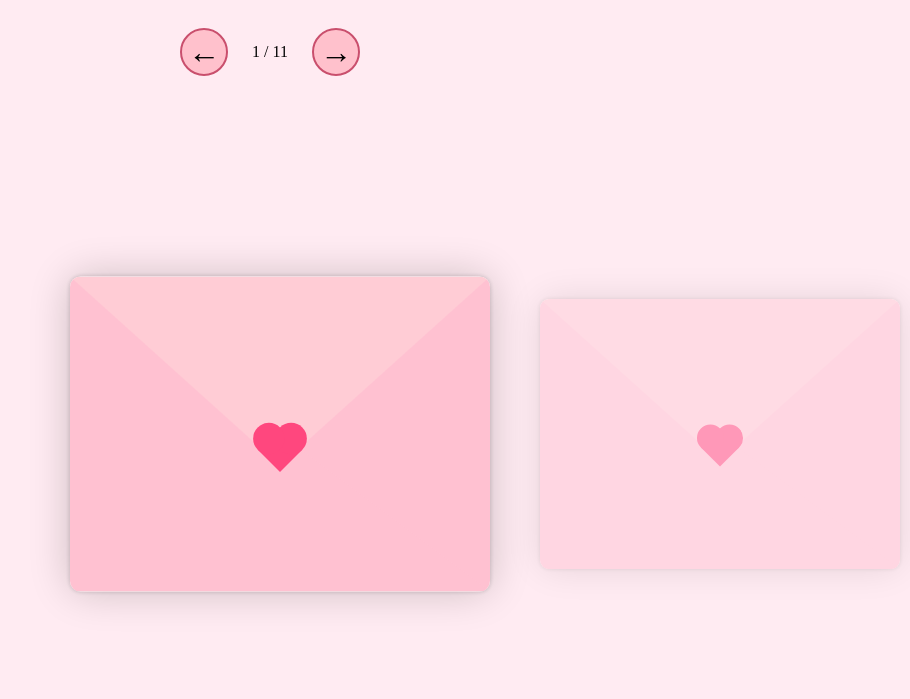
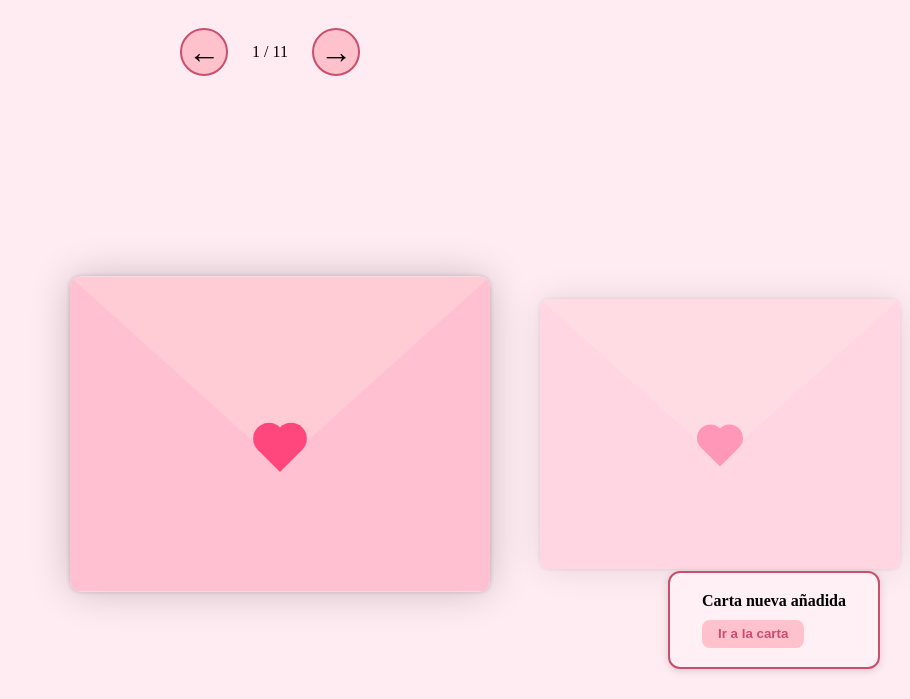
Before and after one commit to QandyQ/bricolito, a website: page index.html in a window 1280 px wide. Shown: the part 101-800 px from the top of the page, without its empty margins (370-1280 px from the left). Drawn offline with Linux system fonts and the light colour scheme.

Commit message:
Notificacion de carta nueva

```diff
--- a/carrusel.js
+++ b/carrusel.js
@@ -21,3 +21,19 @@ document.getElementById('next-carta').onclick = () => {
     mostrarCarta(actual);
 };
 mostrarCarta(actual);
+
+// Mostrar notificación de carta nueva
+const notificacion = document.getElementById('notificacion-carta');
+const btnIrUltima = document.getElementById('ir-ultima-carta');
+if (cartas.length > 1) {
+  notificacion.style.display = 'block';
+  btnIrUltima.onclick = () => {
+    actual = cartas.length - 1;
+    mostrarCarta(actual);
+    notificacion.style.display = 'none';
+  };
+  // Oculta la notificación automáticamente después de 10 segundos
+  setTimeout(() => {
+    notificacion.style.display = 'none';
+  }, 10000);
+}
--- a/index.html
+++ b/index.html
@@ -558,9 +558,14 @@ Y no dudes jamás, amor mío: aunque el mundo me reclame y mis horas se vean lle
   </div>
 </div>
 
+
 </div>
 
   </div>
+</div>
+<div id="notificacion-carta" style="display:none; position:fixed; bottom:30px; right:30px; background:#fff0f6; border:2px solid #c94f6d; border-radius:12px; box-shadow:0 2px 8px #0002; padding:1.2em 2em; z-index:9999; font-family:inherit;">
+  <strong>Carta nueva añadida</strong><br>
+  <button id="ir-ultima-carta" style="margin-top:0.7em; background:#ffc1cc; border:none; border-radius:8px; padding:0.5em 1.2em; color:#c94f6d; font-weight:bold; cursor:pointer;">Ir a la carta</button>
 </div>
     <script src="script_v2.js"></script>
     <script src="carrusel.js"></script>
```
Also changed, not shown: script.js (+18 -0 lines).
